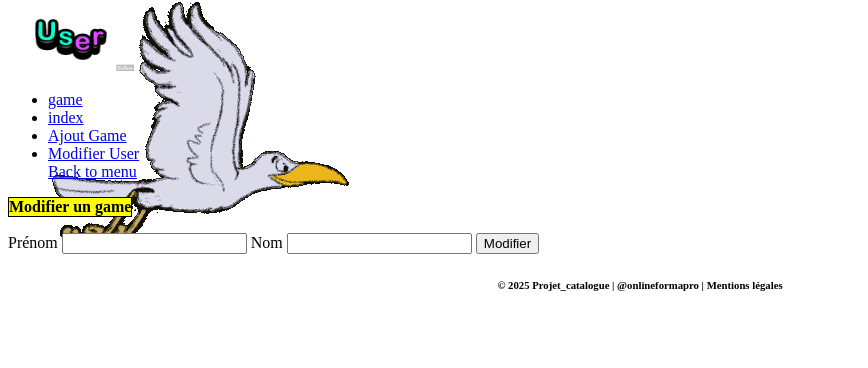
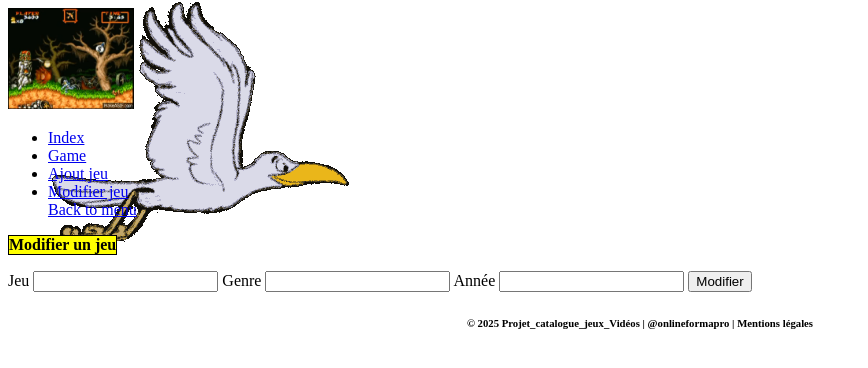
Before and after one commit to MaverickYoan/catalogue_jeu_genre_ann-e, a PHP site: page /modifier.php in a window 1280 px wide. Shown: the top 368 px of the page, without its empty margins (0-868 px from the left). Run offline with PHP 8.4, Linux system fonts and the light colour scheme; data that the repository does not hold is empty; some libraries are stand-ins or nearby versions.

Commit message:
jeu_année_SQL

```diff
--- a/src/modifier.php
+++ b/src/modifier.php
@@ -7,14 +7,16 @@ if ($_POST) {
     if (
         !empty($_POST["jeu"])
         && !empty($_POST["genre"])
+        && !empty($_POST["année"])
     ) {
         $id = filter_var($_POST["id"], FILTER_VALIDATE_INT);
         $jeu = htmlspecialchars(strip_tags($_POST["jeu"]));
         $genre = htmlspecialchars(strip_tags($_POST["genre"]));
+        $année = htmlspecialchars(strip_tags($_POST["année"]));
 
         // * Mise à jour des données jeu et/ou genre
         $sql = "UPDATE catalogue
-        SET jeu = :jeu, genre = :genre
+        SET jeu = :jeu, genre = :genre, année = :année
         WHERE id=:id;";
 
         $query = $db->prepare($sql);
@@ -83,29 +85,32 @@ if (
 
 <body style="background-image: url(img/tHi.gif); background-repeat: no-repeat;">
 
-    <img width="10%" src="img/user-3-16403 (1).gif" alt="gif d'ajout d'utilisateur">
+    <img width="10%" src="img/anigif_sub-buzz-30793-1468227108-2 (1).gif" alt="Jeu Gosht'n Globlin">
 
     <!-- NAVBAR -->
     <nav class="navbar">
         <ul class="nav-links" id="navLinks">
-            <li><a class="links" href="http://localhost:8000/game.php">game</a></li>
-            <li><a class="links" href="http://localhost:8000/index.php">index</a></li>
-            <li><a class="links" href="http://localhost:8000/add.php">Ajout Game</a></li>
-            <li><a class="links" href="http://localhost:8000/modifier.php">Modifier User</a></li>
+            <li><a class="links" href="http://localhost:8000/index.php">Index</a></li>
+            <li><a class="links" href="http://localhost:8000/jeu.php">Game</a></li>
+            <li><a class="links" href="http://localhost:8000/add.php">Ajout jeu</a></li>
+            <li><a class="links" href="http://localhost:8000/modifier.php">Modifier jeu</a></li>
             <a href="/">Back to menu</a>
         </ul>
     </nav>
 
-    <p style="border: 1px solid black; width: fit-content; background-color: yellow; color: black"><b>Modifier un game</b></p>
+    <p style="border: 1px solid black; width: fit-content; background-color: yellow; color: black"><b>Modifier un jeu</b></p>
 
     <!-- post envoie en masquer un formulaire -->
     <form method="post">
-        <label for="jeu">Prénom</label>
-        <!--// * Nous insérons la valeur du prénom du game dans le champ jeu -->
+        <label for="jeu">Jeu</label>
+        <!--// * Nous insérons la valeur du Jeu du game dans le champ jeu -->
         <input type="text" Name="jeu" id="jeu" value="<?= $game["jeu"] ?>" required>
-        <label for="genre">Nom</label>
-        <!--// * Nous insérons la valeur du prénom du game dans le champ genre -->
+        <label for="genre">Genre</label>
+        <!--// * Nous insérons la valeur du Genre du game dans le champ genre -->
         <input type="text" Name="genre" id="genre" value="<?= $game["genre"] ?>" required>
+        <label for="année">Année</label>
+        <!--// * Nous insérons la valeur de l'Année du game dans le champ genre -->
+        <input type="text" Name="année" id="année" value="<?= $game["année"] ?>" required>
         <!--// * Champ caché -->
         <input type="hidden" name="id" value="<?= $game["id"] ?>">
         <input type="submit" value="Modifier">
@@ -116,7 +121,7 @@ if (
 <!-- // * FOOTER -->
 <footer>
     <div class="droits">
-        <h6 style="display: flex; justify-content:center;">&copy; 2025 Projet_catalogue | @onlineformapro | Mentions légales</h6>
+        <h6 style="display: flex; justify-content:center;">&copy; 2025 Projet_catalogue_jeux_Vidéos | @onlineformapro | Mentions légales</h6>
     </div>
 </footer>
 
```
Also changed, not shown: src/add.php (+11 -9 lines), src/index.php (+12 -9 lines), src/jeu.php (renamed from src/game.php, +10 -9 lines), src/img/0Jvtfvy.gif (added).
